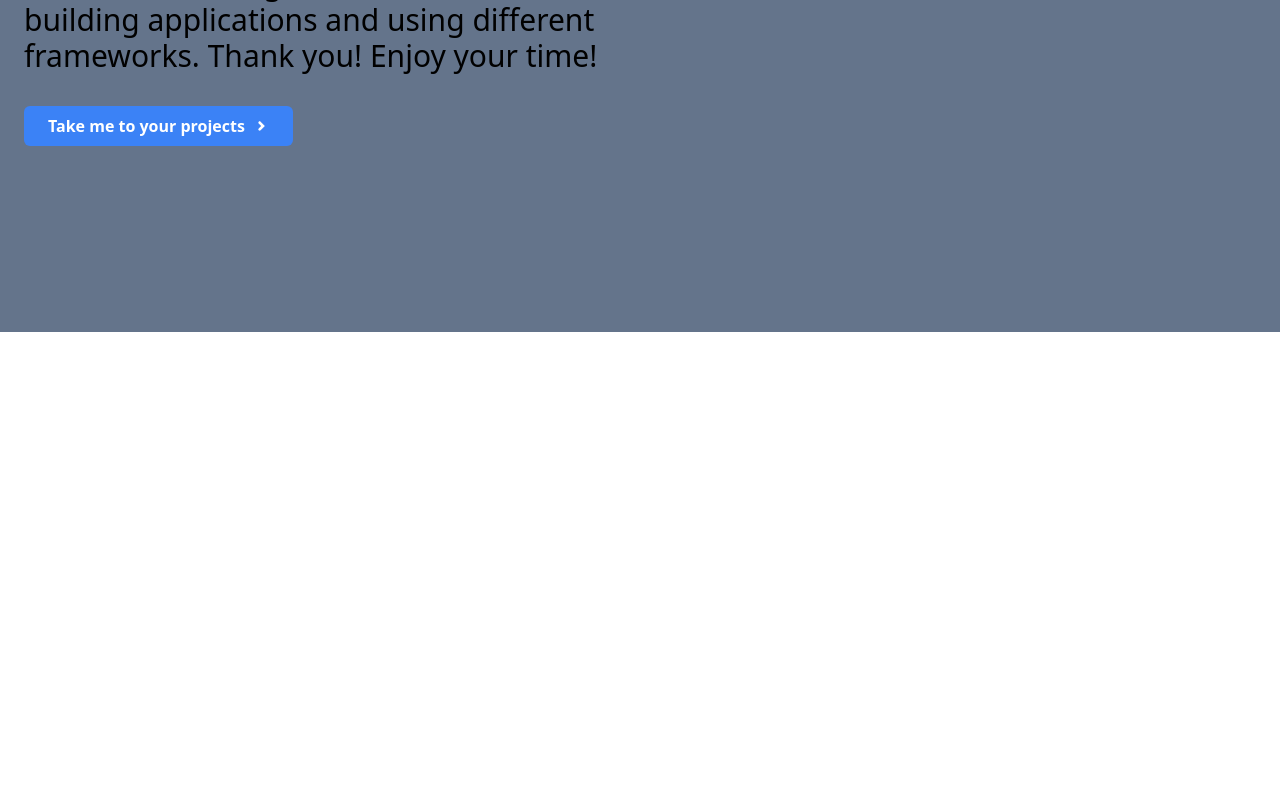
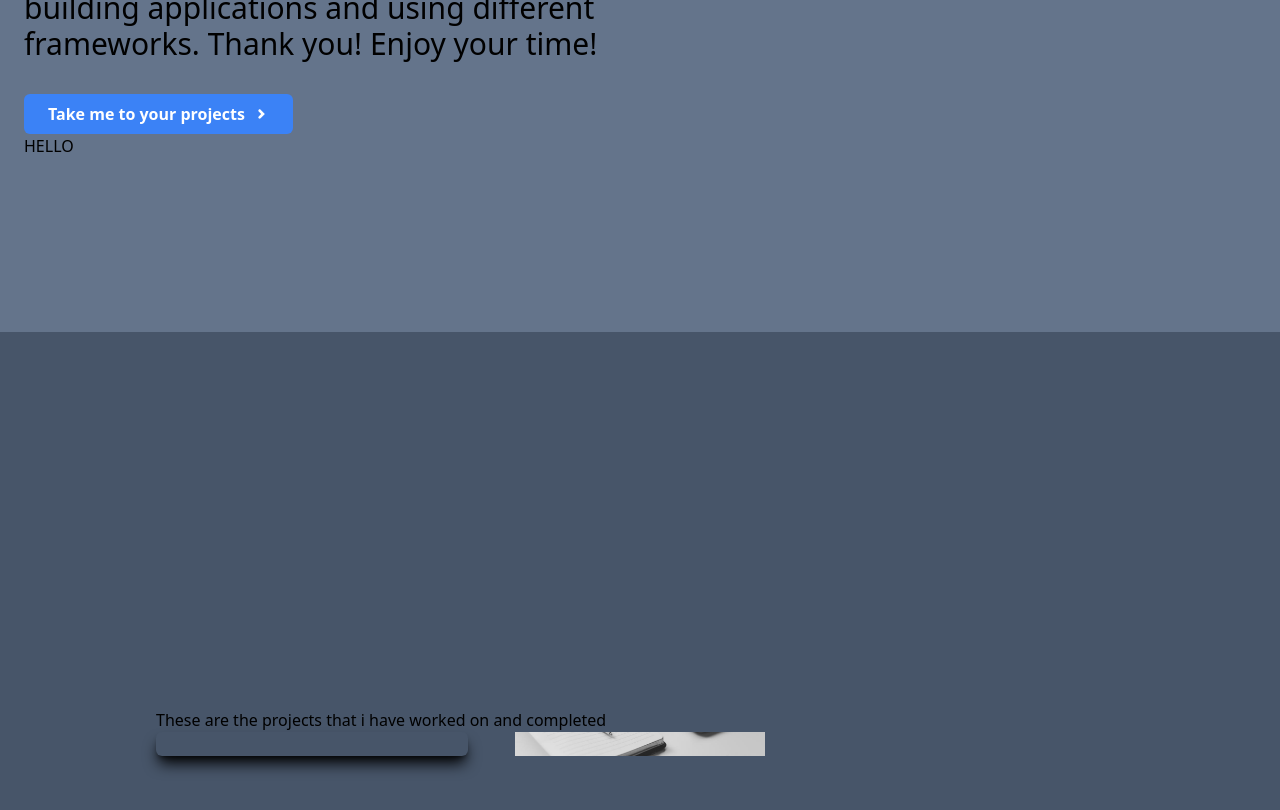
Before and after one commit to CougarChan/Web-PortFolio, a React (Create React App) app in the folder web-port/: page / in a window 1280 px wide. Shown: the part 1380-2190 px from the top of the page. Before the commit the page ends 1712 px from the top, so only its background shows below. Built offline with nearby package versions, Linux system fonts and the light colour scheme.

Commit message:
pushing what i have at the moment

```diff
--- a/web-port/src/App.js
+++ b/web-port/src/App.js
@@ -2,6 +2,7 @@ import React from "react";
 import Nav from "./Components/Navbar";
 import About  from "./Components/About-Me"
 import Starter from "./Components/Starter";
+import Project from "./Components/Projects";
 
 
 function App() {
@@ -10,6 +11,7 @@ function App() {
         <Starter/>
         <Nav  />
         <About />
+        <Project/>
 
     </div>
 
--- a/web-port/src/Components/About-Me.jsx
+++ b/web-port/src/Components/About-Me.jsx
@@ -19,11 +19,9 @@ const About = () => {
        </span>
       </button>
     </div>
+
+    <div> HELLO</div>
     </div>
-
-
-
-
 
   </div>
 
--- a/web-port/src/Components/Navbar.jsx
+++ b/web-port/src/Components/Navbar.jsx
@@ -28,7 +28,7 @@ const Nav = () => {
            {set ? <GoX size={30}/> :<GoGrabber size={30}/>}
           </div>
 
-            <ul className={ set ? "fixed left-0 top-0 w-[50%] h-full border-r border-r-gray-900  bg-black ease-in-out  duration-500 " :" ease-in-out duration-500 fixed left-[-100%]"}>
+            <ul className={ set ? " fixed left-0 top-0 w-[50%] h-full border-r border-r-gray-900  bg-black ease-in-out  duration-500 " :" ease-in-out duration-500 fixed left-[-100%] top-0"}>
               <h2 className="  text-3xl font-bold underline m-5"> German Lopez </h2>
               <li className="p-5 border-b ">About Me</li>
               <li className="p-5 border-b ">Projects</li>
--- /dev/null
+++ b/web-port/src/Components/Projects.jsx
@@ -0,0 +1,59 @@
+import React from "react";
+import Logo from "../assets/portfolio.png"
+
+const Project =() => {
+
+ return(
+    <div className=" bg-slate-600 md:h-screen w-full ">
+      <div className="max-w-[1000px] mx-auto p-4 flex flex-col justify-center w-full h-full">
+
+            <h1>These are the projects that i have worked on and completed</h1>
+
+
+
+       <div id="contentId" style={{backgroundImage: `url(${Logo})`}}
+        className="grid sm:grid-cols-2 md:grid-cols-3 gap-4 ">
+
+          <div className="shadow-lg shadow-black group container rounded-md flex justify-center item-center mx-auto content-div">
+
+           </div>
+              <div>
+                  <span>
+
+                  </span>
+               <div>
+                     <a href="/">
+                        <button></button>
+                     </a>
+                     <a href="/">
+                        <button></button>
+                     </a>
+
+
+
+               </div>
+
+              </div>
+
+
+
+         </div>
+
+      </div>
+
+
+
+
+
+    </div>
+
+ )
+
+
+}
+
+
+
+
+
+export default Project
--- a/web-port/src/index.css
+++ b/web-port/src/index.css
@@ -22,3 +22,12 @@
 
 
   }
+
+  #contentId{
+     background-repeat: no-repeat;
+     background-size: cover;
+     background-position: center;
+     background-size: 250px;
+
+
+  }
```
